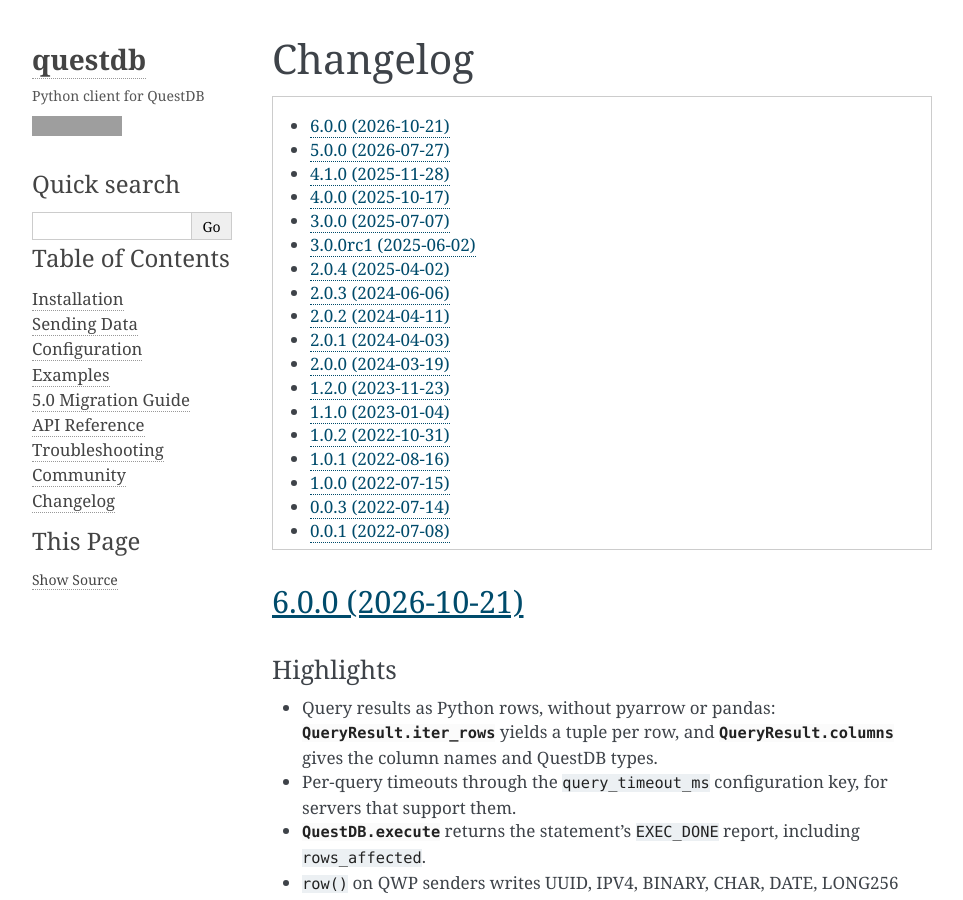
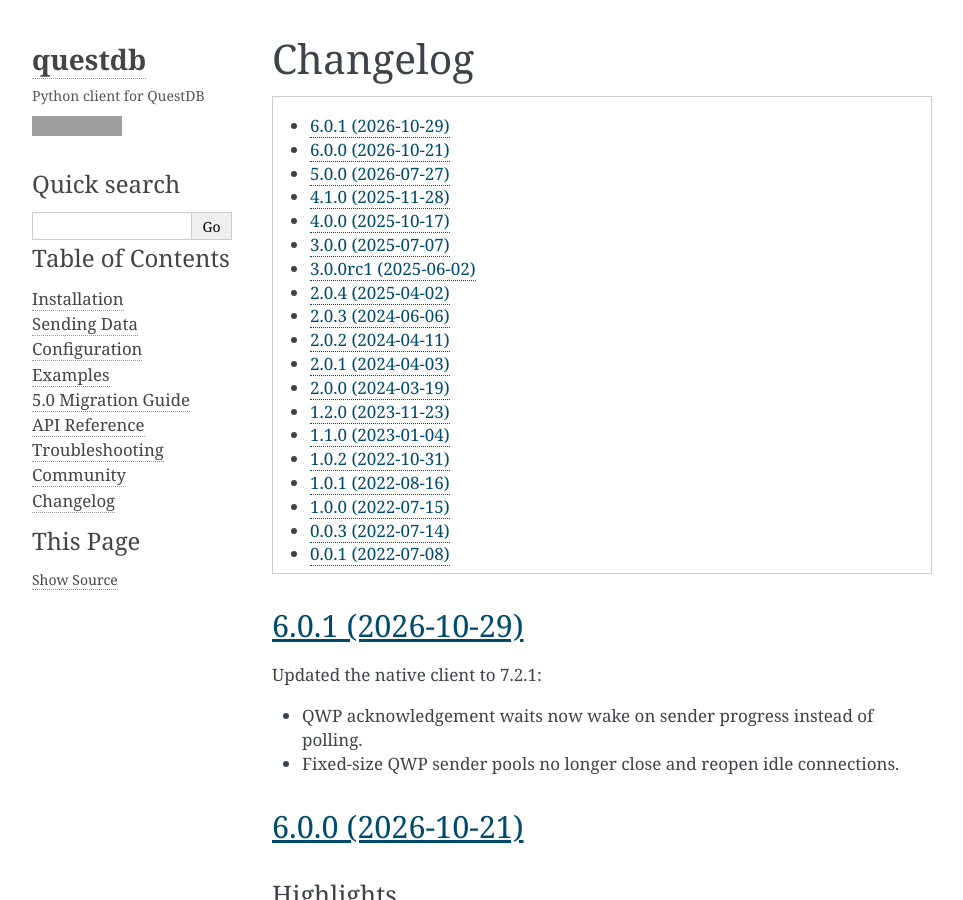
Before and after one commit to questdb/py-questdb-client, a Sphinx documentation site: the page built from docs/changelog.rst, in a window 1280 px wide and 900 px high. Shown: the whole window, without its empty margins (148-1111 px from the left). Built offline with Sphinx 7.4.7, drawn with Linux system fonts in a browser that asks for light colours; grey boxes are pictures that could not be loaded.

Commit message:
Bump version: 6.0.0 → 6.0.1 (#170)

```diff
--- a/CHANGELOG.rst
+++ b/CHANGELOG.rst
@@ -3,6 +3,14 @@
 
 Changelog
 =========
+
+6.0.1 (2026-10-29)
+------------------
+
+Updated the native client to 7.2.1:
+
+- QWP acknowledgement waits now wake on sender progress instead of polling.
+- Fixed-size QWP sender pools no longer close and reopen idle connections.
 
 6.0.0 (2026-10-21)
 ------------------
--- a/README.rst
+++ b/README.rst
@@ -19,7 +19,7 @@
 Install
 =======
 
-The latest version of the library is 6.0.0 (`changelog <https://py-questdb-client.readthedocs.io/en/latest/changelog.html>`_).
+The latest version of the library is 6.0.1 (`changelog <https://py-questdb-client.readthedocs.io/en/latest/changelog.html>`_).
 
 ::
 
--- a/docs/conf.py
+++ b/docs/conf.py
@@ -28,7 +28,7 @@
 year = '2024'
 author = 'QuestDB'
 copyright = '{0}, {1}'.format(year, author)
-version = release = '6.0.0'
+version = release = '6.0.1'
 
 github_repo_url = 'https://github.com/questdb/py-questdb-client'
 
--- a/docs/installation.rst
+++ b/docs/installation.rst
@@ -89,7 +89,7 @@
 
     >>> import questdb
     >>> questdb.__version__
-    '6.0.0'
+    '6.0.1'
     >>> questdb.connect
     <function connect at 0x104b68240>
 
--- a/pyproject.toml
+++ b/pyproject.toml
@@ -2,7 +2,7 @@
 # See: https://packaging.python.org/en/latest/specifications/declaring-project-metadata/
 name = "questdb"
 requires-python = ">=3.10"
-version = "6.0.0"
+version = "6.0.1"
 description = "QuestDB client library for Python"
 readme = "README.rst"
 classifiers = [
--- a/setup.py
+++ b/setup.py
@@ -185,7 +185,7 @@
 
 setup(
     name='questdb',
-    version='6.0.0',
+    version='6.0.1',
     platforms=['any'],
     python_requires='>=3.10',
     install_requires=['numpy>=1.21.0'],
--- a/src/questdb/__init__.py
+++ b/src/questdb/__init__.py
@@ -1,4 +1,4 @@
-__version__ = '6.0.0'
+__version__ = '6.0.1'
 
 import sys as _sys
 from types import ModuleType as _ModuleType
```
Also changed, not shown: .bumpversion.toml, 1 other file.
